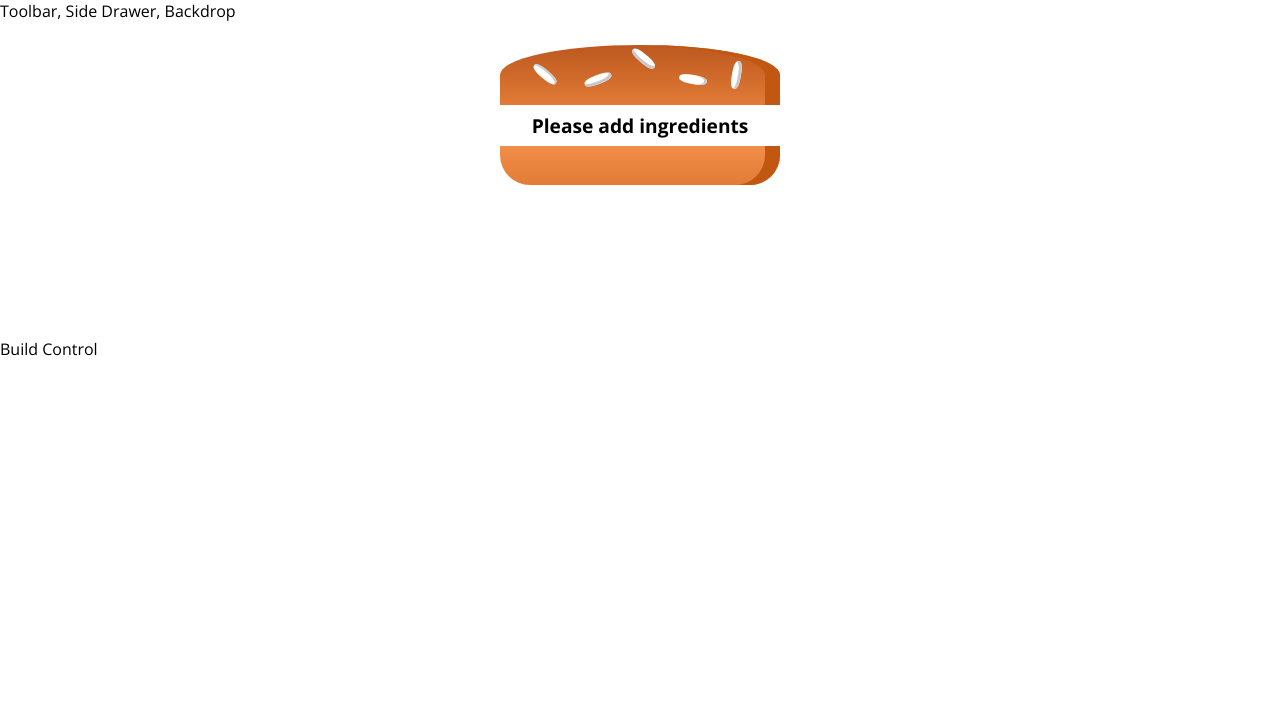
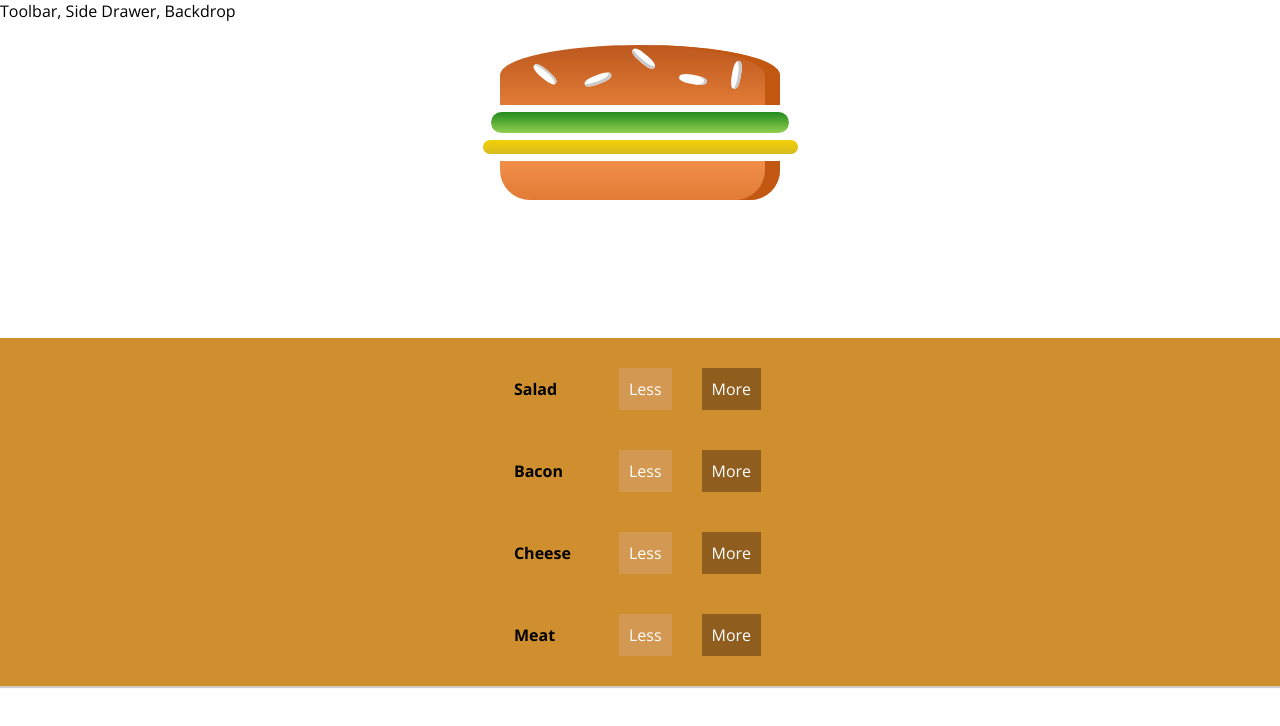
Before and after one commit to smarigowda/burger-builder-revision, a React app: page / in a window 1280 px wide. Shown: the top 726 px of the page. Built offline with nearby package versions, Linux system fonts and the light colour scheme.

Commit message:
BUR-4 build controls

```diff
--- /dev/null
+++ b/src/components/Burger/BuildControl/BuildControl.css
@@ -0,0 +1,60 @@
+.BuildControl {
+  display: flex;
+  justify-content: space-between;
+  align-items: center;
+  margin: 5px 0;
+}
+
+.BuildControl button {
+  display: block;
+  font: inherit;
+  padding: 5px;
+  margin: 0 5px;
+  width: 80px;
+  border: 1px solid #AA6817;
+  cursor: pointer;
+  outline: none;
+}
+
+.BuildControl button:disabled {
+  background-color: #AC9980;
+  border: 1px solid #7E7365;
+  color: #ccc;
+  cursor: default;
+}
+
+.BuildControl button:hover:disabled {
+  background-color: #AC9980;
+  color: #ccc;
+  cursor: not-allowed;
+}
+
+.Label {
+  padding: 10px;
+  font-weight: bold;
+  width: 80px;
+}
+
+.BuildControl .Less {
+  background-color: #D39952;
+  color: white;
+  padding: 10px;
+  margin: 15px;
+}
+
+.BuildControl .More {
+  background-color: #8F5E1E;
+  color: white;
+  padding: 10px;
+  margin: 15px;
+}
+
+.BuildControl .Less:hover, .BuildControl .Less:active {
+  background-color: #DAA972;
+  color: white;
+}
+
+.BuildControl .More:hover,.BuildControl .More:active {
+  background-color: #99703F;
+  color: white;
+}
--- /dev/null
+++ b/src/components/Burger/BuildControl/BuildControl.js
@@ -0,0 +1,12 @@
+import React from 'react';
+import classes from './BuildControl.css';
+
+const buildControl = props => (
+  <div className={classes.BuildControl}>
+    <div className={classes.Label}>{props.label}</div>
+    <div className={classes.Less}>Less</div>
+    <div className={classes.More}>More</div>
+  </div>
+);
+
+export default buildControl;
--- /dev/null
+++ b/src/components/Burger/BuildControls/BuildControls.css
@@ -0,0 +1,10 @@
+.BuildControls {
+  width: 100%;
+  background-color: #CF8F2E;
+  display: flex;
+  flex-flow: column;
+  align-items: center;
+  box-shadow: 0 2px 1px #ccc;
+  margin: auto;
+  padding: 10px 0;
+}
--- /dev/null
+++ b/src/components/Burger/BuildControls/BuildControls.js
@@ -0,0 +1,20 @@
+import React from 'react';
+import classes from './BuildControls.css';
+import BuildControl from '../BuildControl/BuildControl';
+
+const controls = [
+  { label: 'Salad', type: 'salad'},
+  { label: 'Bacon', type: 'bacon'},
+  { label: 'Cheese', type: 'cheese'},
+  { label: 'Meat', type: 'meat'},
+]
+
+const buildControls = props => (
+  <div className={classes.BuildControls}>
+    { controls.map(d => {
+      return <BuildControl key={d.label} label={d.label}/>
+    })}
+  </div>
+);
+
+export default buildControls;
--- a/src/containers/BurgerBuilder/BurgerBuilder.js
+++ b/src/containers/BurgerBuilder/BurgerBuilder.js
@@ -1,6 +1,7 @@
 import React, { Component } from 'react';
 import Aux from '../../hoc/Aux';
 import Burger from '../../components/Burger/Burger';
+import BuildControls from '../../components/Burger/BuildControls/BuildControls';
 
 class BurgerBuilder extends Component {
   // constructor(props) {
@@ -9,9 +10,9 @@
   // }
   state = {
     ingredients: {
-      salad: 0,
+      salad: 1,
       bacon: 0,
-      cheese: 0,
+      cheese: 1,
       meat: 0,
     }
   }
@@ -19,7 +20,7 @@
     return (
        <Aux>
          <Burger ingredients={this.state.ingredients}/>
-         <div>Build Control</div>
+         <BuildControls />
        </Aux>
     )
   }
```
